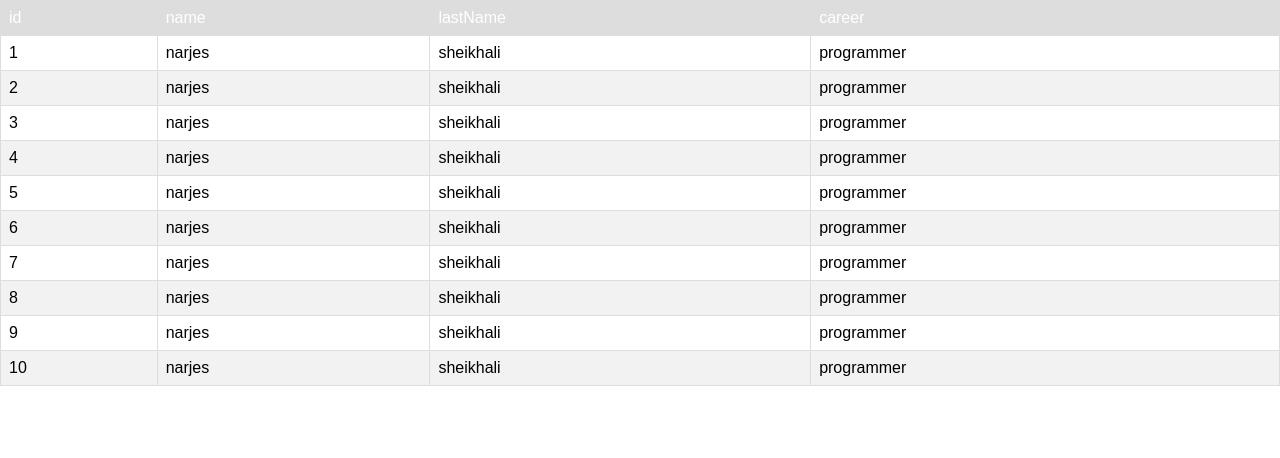
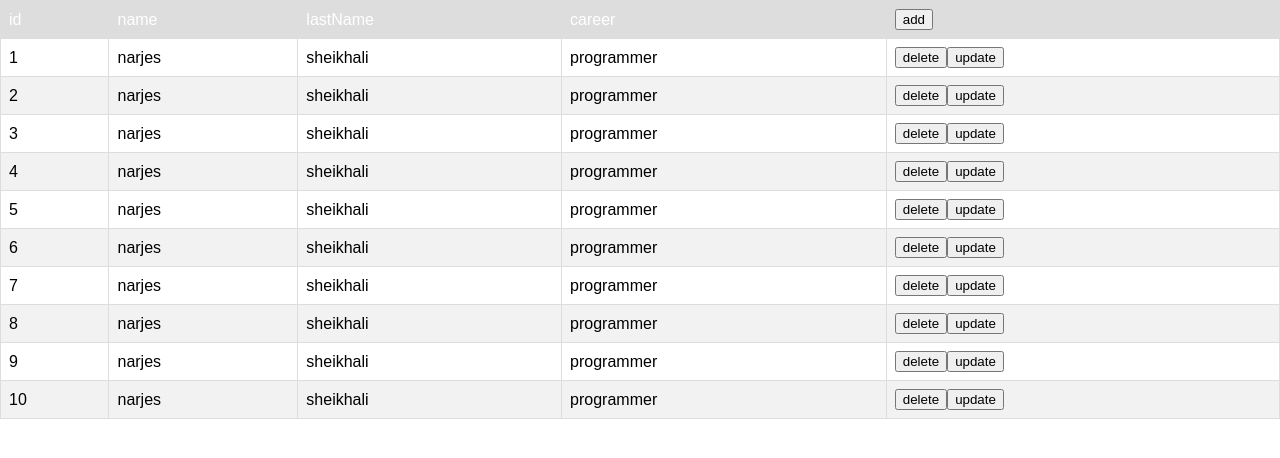
Before and after one commit to narjesshn123/student-table, a React (Create React App) app: page / in a window 1280 px wide. Shown: the top 458 px of the page. Built offline with nearby package versions, Linux system fonts and the light colour scheme.

Commit message:
add button

```diff
--- a/src/components/UserTable/Usertable.jsx
+++ b/src/components/UserTable/Usertable.jsx
@@ -16,15 +16,22 @@ class Usertable extends Component{
                 <td>name</td>
                 <td>lastName</td>
                 <td>career</td>
+                <td>
+                <button onClick={this.handleAdd}>add</button>
+                </td>
             </tr>
             </thead>
             <tbody>
-                {Users.map((user, index)=>(
+                {this.state.Users.map((user,index)=>(
                     <tr key={index}>
                     <td>{user.id}</td>
                     <td>{user.name}</td>
                     <td>{user.lastName}</td>
                     <td>{user.career}</td>
+                    <td>
+                <button onClick={()=>this.handleDelete(user.id)}>delete</button>
+                <button onClick={()=>this.handleUpdate(user)}>update</button>
+                </td>
                     </tr>
 
                ))}
@@ -33,6 +40,31 @@ class Usertable extends Component{
         </table>
         </>)
     }
+
+    handleUpdate = (olduser)=>{
+        const name = prompt("enter user name",olduser.name)
+        const lastName = prompt("enter user status", olduser.lastName)
+        const career = prompt("enter user email", olduser.career)
+        this.setState({Users: this.state.Users.map((user)=>
+        user.id === olduser.id ?
+        {...olduser, name, lastName, career}
+        :user)})
+      }
+
+
+      handleDelete = (id)=>{
+          this.setState({Users: this.state.Users.filter(user=>
+              user.id !==id
+          )})
+      }
+
+
+      handleAdd=()=>{
+          const name = prompt("please enter your name")
+          const lastName = prompt("please enter your lastName")
+          const career = prompt("please enter your career")
+          this.setState({Users: [...this.state.Users, {id:Math.floor(Math.random()*20), name, lastName, career}]})
+      }
 }
 
 //   class Usertable extends Component{
@@ -49,15 +81,15 @@ class Usertable extends Component{
 //           const email = prompt("enter user email")
 //           this.setState({users:[...this.state.users,{id:Math.round(Math.random()*1000), name, status, email}]})
 //       }
-//       handleUpdateUser = (olduser)=>{
-//         const name = prompt("enter user name",olduser.name)
-//         const status = prompt("enter user status", olduser.status)
-//         const email = prompt("enter user email", olduser.email)
-//         this.setState({users: this.state.users.map(user=>
-//         user.id===olduser.id ?
-//         {...olduser, name, status, email}
-//         :user)})
-//       }
+    //   handleUpdateUser = (olduser)=>{
+    //     const name = prompt("enter user name",olduser.name)
+    //     const status = prompt("enter user status", olduser.status)
+    //     const email = prompt("enter user email", olduser.email)
+    //     this.setState({users: this.state.users.map(user=>
+    //     user.id===olduser.id ?
+    //     {...olduser, name, status, email}
+    //     :user)})
+    //   }
 //       render(){
 //           return(
 //               <div>
```
